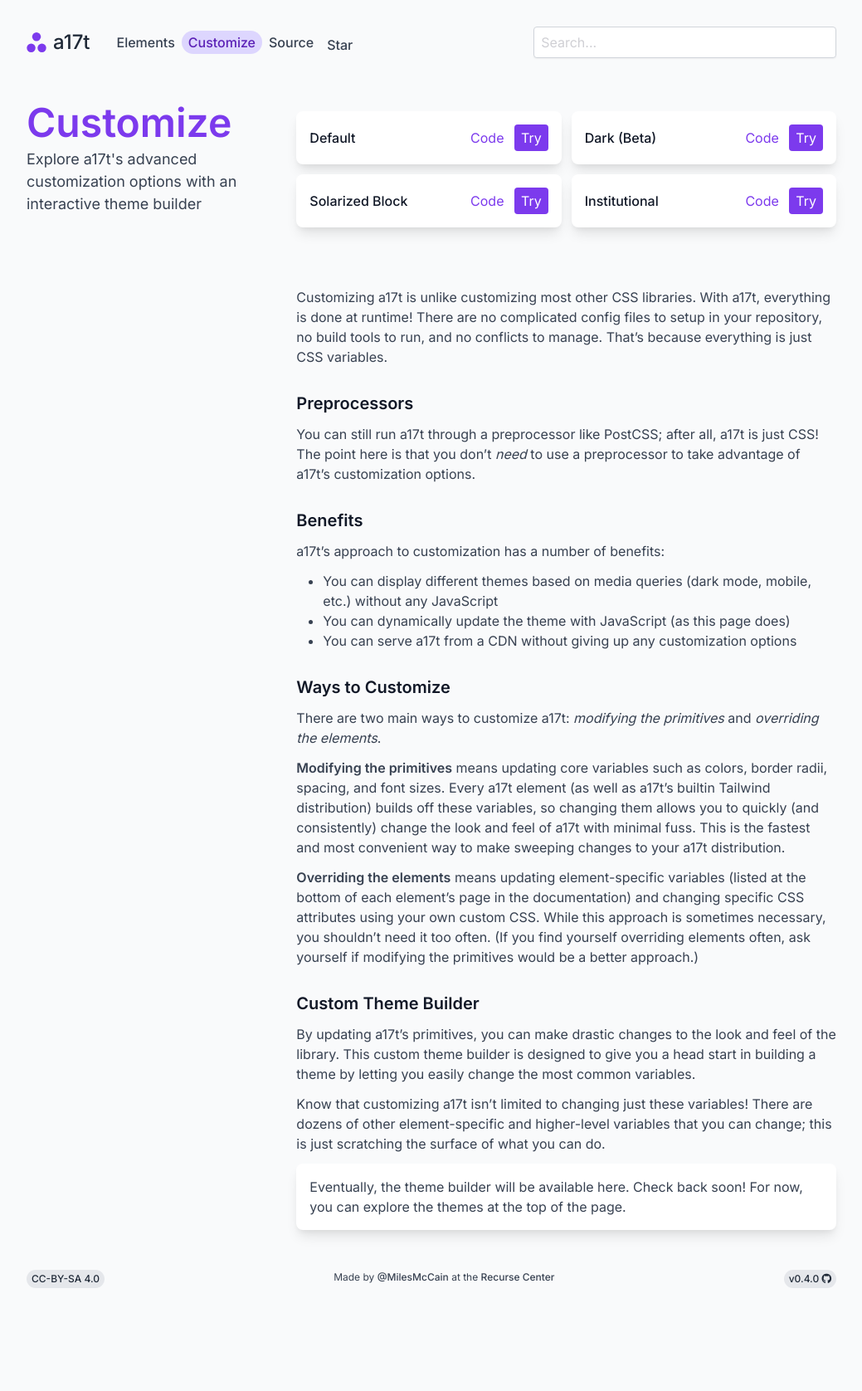
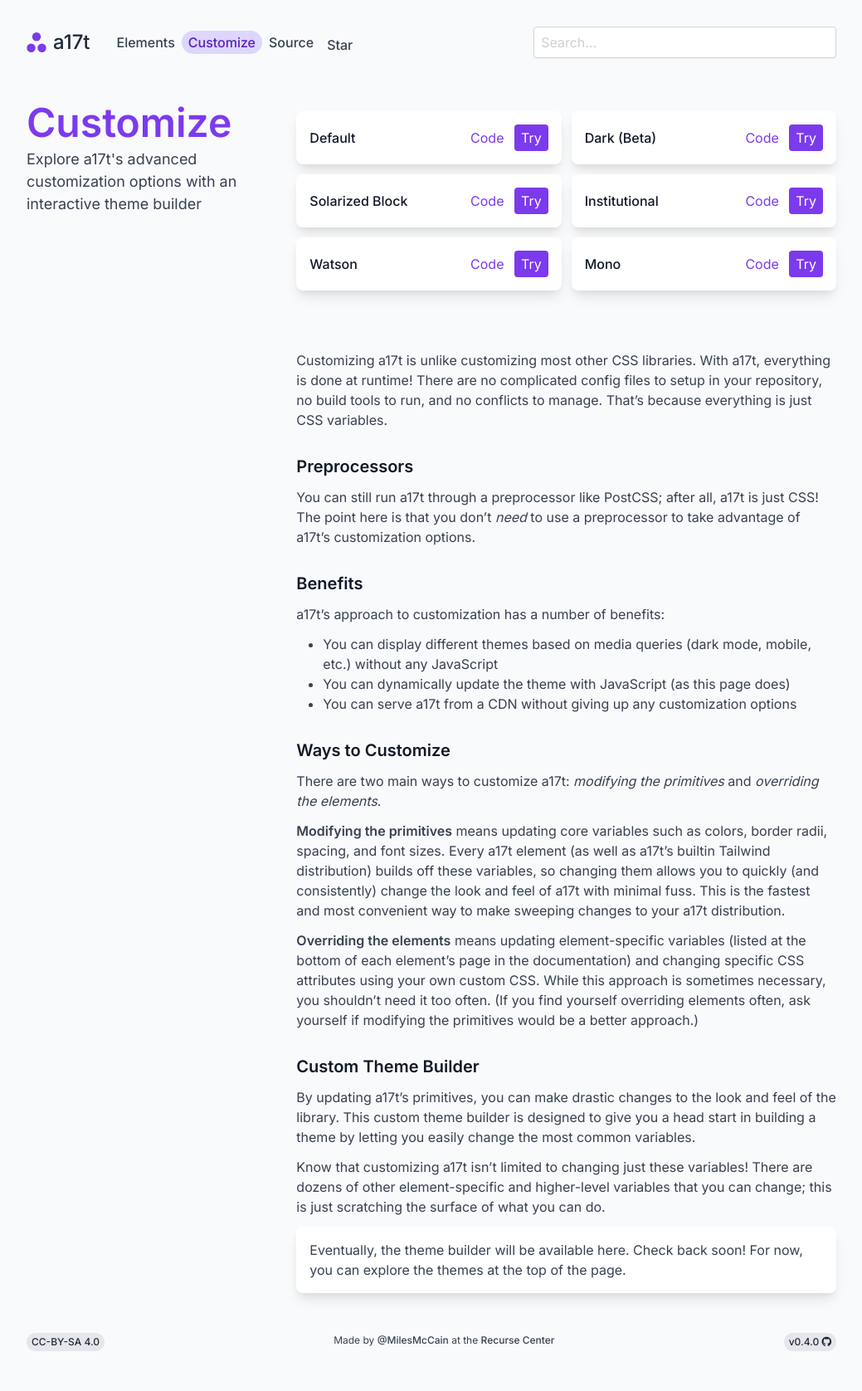
Before and after one commit to milesmcc/a17t, a Jekyll site: the page built from docs/customize.md, in a window 1280 px wide. Shown: the whole page at 83% size, without its empty margins (120-1159 px from the left). Built offline with Jekyll 4.4.1, drawn with Linux system fonts in a browser that asks for light colours; nearby versions of some CDN libraries; comment, search, counter and statistics services are not loaded; before the commit the page ends 1600 px from its top, so only the background shows below that.

Commit message:
Integrate new themes into interface

```diff
--- a/docs/_includes/sample_themes.html
+++ b/docs/_includes/sample_themes.html
@@ -37,5 +37,25 @@
                 class="button ~urge !high">Try</button>
         </p>
     </div>
+    <div class="card ~neutral !low flex justify-between items-center">
+        <p class="mr-4 label">
+            Watson
+        </p>
+        <p>
+            <a href="https://github.com/milesmcc/a17t/blob/master/docs/assets/css/themes/watson.css" class="button ~urge !low pl-0">Code</a>
+            <button onclick="loadRemoteTheme({name: 'Default', url: '/assets/css/themes/watson.css'})"
+                class="button ~urge !high">Try</button>
+        </p>
+    </div>
+    <div class="card ~neutral !low flex justify-between items-center">
+        <p class="mr-4 label">
+            Mono
+        </p>
+        <p>
+            <a href="https://github.com/milesmcc/a17t/blob/master/docs/assets/css/themes/mono.css" class="button ~urge !low pl-0">Code</a>
+            <button onclick="loadRemoteTheme({name: 'Default', url: '/assets/css/themes/mono.css'})"
+                class="button ~urge !high">Try</button>
+        </p>
+    </div>
 </div>
 <hr class="sep">
```
